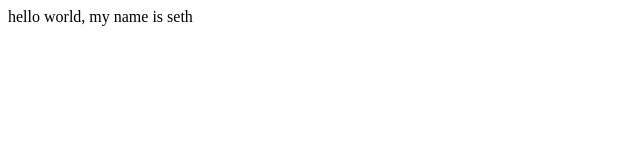
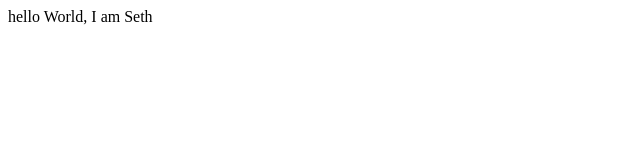
Before and after one commit to howtotrainyourdragon2/howtotrainyourdragon2.github.io, a plain HTML site: page index.html in a window 1280 px wide. Shown: the full height of the page, 0-640 px from the left. Drawn offline with Linux system fonts and the light colour scheme.

Commit message:
Update index.html

```diff
--- a/index.html
+++ b/index.html
@@ -1,5 +1,8 @@
 <html>
+    <head>
+        <title>IHateMonkies</title>
+    </head>
     <body>
-    <p>hello world, my name is seth</p>
+        <p>hello World, I am Seth</p>
     </body>
 </html>
```
